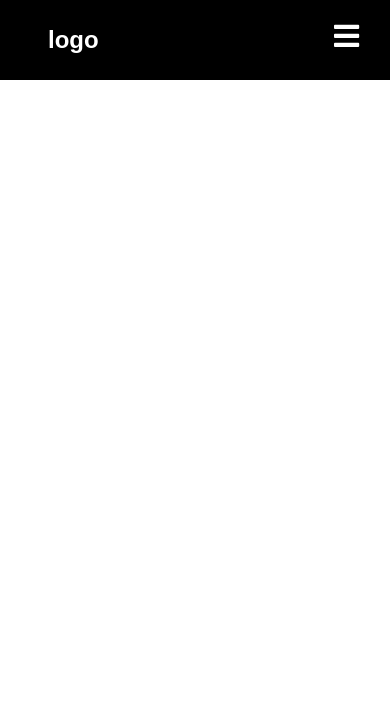
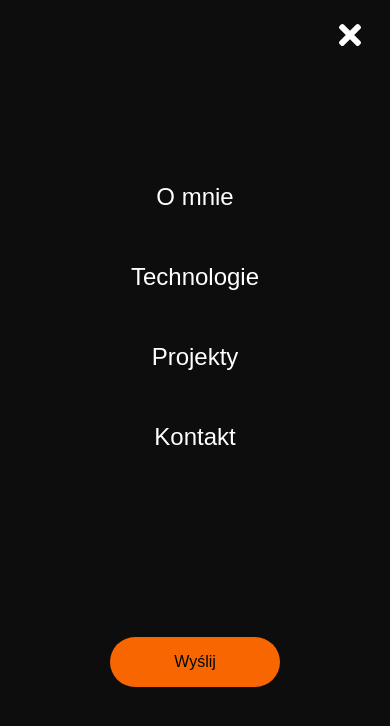
Before and after one commit to PawelZurawka/Portfolio, a React (Create React App) app: page / in a window 390 px wide. Both pictures are taken after a click on the element 346 px from the left and 39 px from the top of the page. Shown: the top 726 px of the page. Built offline with nearby package versions, Linux system fonts and the light colour scheme.

Commit message:
Finish mobile menu.

```diff
--- a/src/App.js
+++ b/src/App.js
@@ -1,4 +1,4 @@
-import { Navbar } from './components/Navbar/Navbar';
+import { Home } from './pages/Home';
 import { BrowserRouter as Router } from 'react-router-dom';
 
 import './App.css';
@@ -6,7 +6,7 @@ import './App.css';
 export const App = () => {
   return (
     <Router>
-      <Navbar />
+      <Home />
     </Router>
   );
 };
--- /dev/null
+++ b/src/components/MobileNav/MobileNav.js
@@ -0,0 +1,50 @@
+import React from 'react';
+import {
+  CloseIcon,
+  Icon,
+  MobileNavBtnWrap,
+  MobileNavContainer,
+  MobileNavLink,
+  MobileNavMenu,
+  MobileNavRoute,
+  MobileNavWrapper,
+} from './MobileNavElements';
+
+export const MobileNav = ({ isOpen, toggle }) => {
+  return (
+    <MobileNavContainer
+      isOpen={isOpen}
+      onClick={toggle}>
+      <Icon onClick={toggle}>
+        <CloseIcon />
+      </Icon>
+      <MobileNavWrapper>
+        <MobileNavMenu>
+          <MobileNavLink
+            to="about"
+            onClick={toggle}>
+            O mnie
+          </MobileNavLink>
+          <MobileNavLink
+            to="stack"
+            onClick={toggle}>
+            Technologie
+          </MobileNavLink>
+          <MobileNavLink
+            to="projects"
+            onClick={toggle}>
+            Projekty
+          </MobileNavLink>
+          <MobileNavLink
+            to="contact"
+            onClick={toggle}>
+            Kontakt
+          </MobileNavLink>
+        </MobileNavMenu>
+        <MobileNavBtnWrap>
+          <MobileNavRoute to="/send">Wyślij </MobileNavRoute>
+        </MobileNavBtnWrap>
+      </MobileNavWrapper>
+    </MobileNavContainer>
+  );
+};
--- /dev/null
+++ b/src/components/MobileNav/MobileNavElements.js
@@ -0,0 +1,89 @@
+import styled from 'styled-components';
+import { FaTimes } from 'react-icons/fa';
+import { Link as LinkRouter } from 'react-router-dom';
+import { Link as LinkScroll } from 'react-scroll';
+
+export const MobileNavContainer = styled.aside`
+  position: fixed;
+  z-index: 999;
+  width: 100%;
+  height: 100%;
+  background: #0d0d0d;
+  display: grid;
+  align-items: center;
+  left: 0;
+  transition: 0.5s ease;
+  opacity: ${({ isOpen }) => (isOpen ? '100%' : '0')};
+  top: ${({ isOpen }) => (isOpen ? '0' : '-100%')};
+`;
+
+export const CloseIcon = styled(FaTimes)`
+  color: #fff;
+`;
+
+export const Icon = styled.div`
+  position: absolute;
+  top: 1.2rem;
+  right: 1.5rem;
+  background: transparent;
+  font-size: 2rem;
+  cursor: pointer;
+  outline: none;
+`;
+
+export const MobileNavWrapper = styled.div`
+  color: #fff;
+`;
+
+export const MobileNavMenu = styled.ul`
+  display: grid;
+  grid-template-columns: 1fr;
+  grid-template-rows: repeat(6, 80px);
+  text-align: center;
+
+  @media (min-width: 480px) {
+    grid-template-rows: repeat(6, 60px);
+  }
+`;
+
+export const MobileNavLink = styled(LinkScroll)`
+  display: flex;
+  align-items: center;
+  justify-content: center;
+  font-size: 1.5rem;
+  text-decoration: none;
+  list-style: none;
+  transition: 0.2s ease-in-out;
+  color: #fff;
+  cursor: pointer;
+
+  &:hover {
+    color: var(--main-color);
+    transition: 0.2s ease-in-out;
+  }
+`;
+
+export const MobileNavBtnWrap = styled.div`
+  display: flex;
+  justify-content: center;
+`;
+
+export const MobileNavRoute = styled(LinkRouter)`
+  border-radius: 50px;
+  background: var(--main-color);
+  white-space: nowrap;
+  padding: 16px 64px;
+  color: #010606;
+  font-size: 16px;
+  outline: none;
+  border: none;
+  cursor: pointer;
+  transition: all 0.2s ease-in-out;
+  text-decoration: none;
+
+  &:hover {
+    transition: all 0.2s ease-in-out;
+    background: #fff;
+    color: #010606;
+  }
+`;
--- a/src/components/Navbar/Navbar.js
+++ b/src/components/Navbar/Navbar.js
@@ -2,13 +2,13 @@ import React from 'react';
 import { FaBars } from 'react-icons/fa';
 import { MobileIcon, Nav, NavbarContainer, NavBtn, NavBtnLink, NavItem, NavLinks, NavLogo, NavMenu } from './NavbarElements';
 
-export const Navbar = () => {
+export const Navbar = ({ toggle }) => {
   return (
     <>
       <Nav>
         <NavbarContainer>
           <NavLogo to="/">logo</NavLogo>
-          <MobileIcon>
+          <MobileIcon onClick={toggle}>
             <FaBars />
           </MobileIcon>
           <NavMenu>
--- /dev/null
+++ b/src/pages/Home.js
@@ -0,0 +1,21 @@
+import React, { useState } from 'react';
+import { MobileNav } from '../components/MobileNav/MobileNav';
+import { Navbar } from '../components/Navbar/Navbar';
+
+export const Home = () => {
+  const [isOpen, setIsOpen] = useState(false);
+
+  const toggle = () => {
+    setIsOpen(!isOpen);
+  };
+
+  return (
+    <>
+      <MobileNav
+        isOpen={isOpen}
+        toggle={toggle}
+      />
+      <Navbar toggle={toggle} />
+    </>
+  );
+};
```
